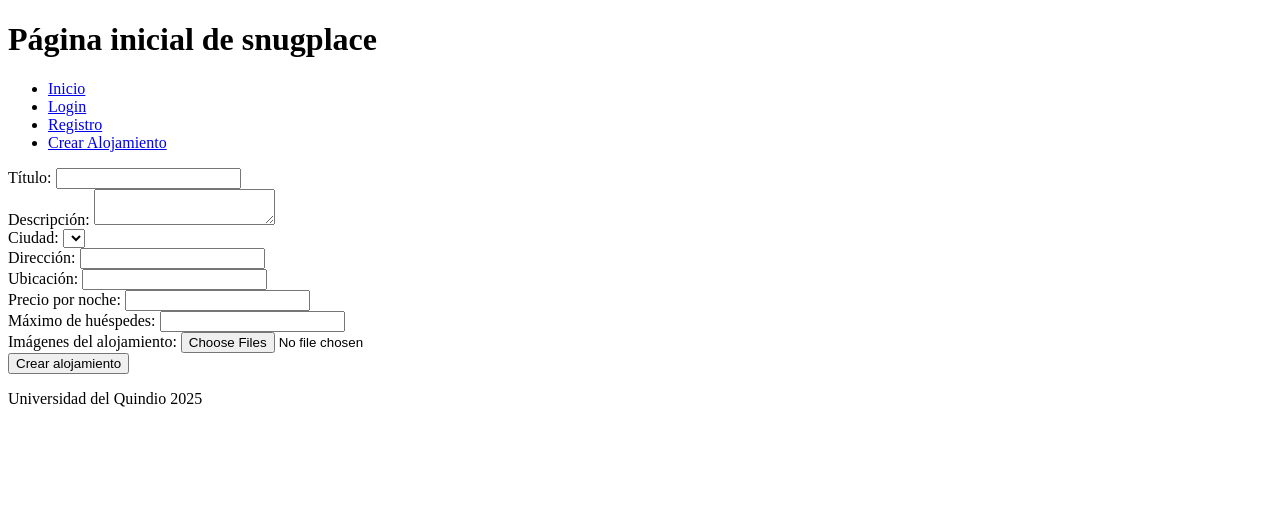
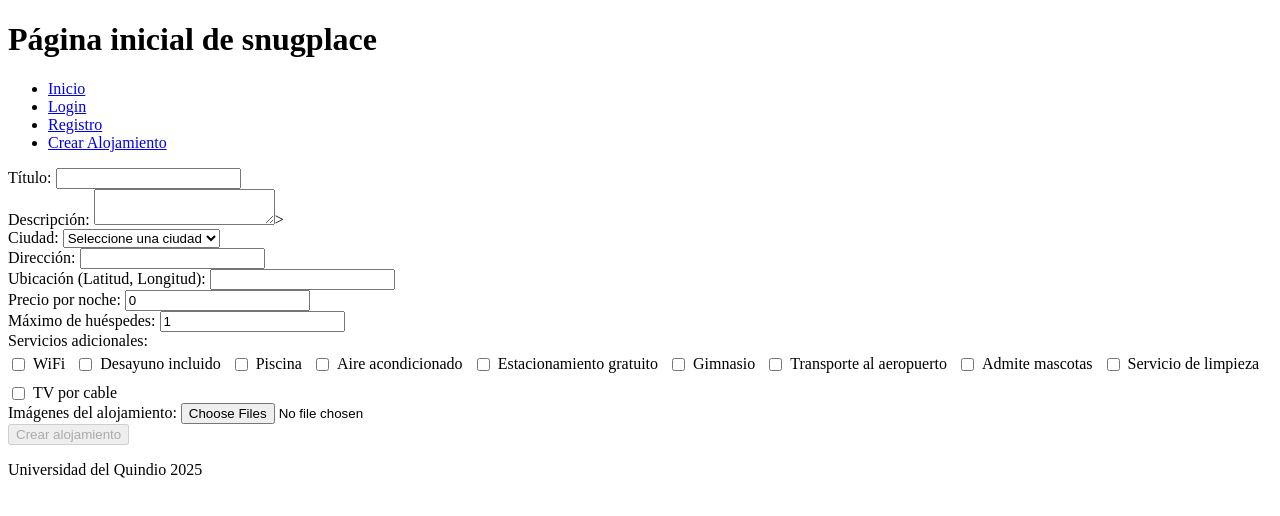
Before and after one commit to Wyllinton/SnugPlace_Front, an Angular app in the folder snugplace/: page /host/accommodations/create in a window 1280 px wide. Shown: the top 516 px of the page. Built offline with nearby package versions, Linux system fonts and the light colour scheme.

Commit message:
Layout for createAccommodation and profile forms

```diff
--- a/snugplace/src/app/pages/create-accommodation/create-accommodation.css
+++ b/snugplace/src/app/pages/create-accommodation/create-accommodation.css
@@ -0,0 +1,12 @@
+.services-container {
+  display: flex;
+  flex-wrap: wrap;
+  gap: 10px;
+  margin-top: 5px;
+}
+
+.services-container div {
+  display: flex;
+  align-items: center;
+  gap: 5px;
+}
--- a/snugplace/src/app/pages/create-accommodation/create-accommodation.html
+++ b/snugplace/src/app/pages/create-accommodation/create-accommodation.html
@@ -1,43 +1,64 @@
-<form>
+<form [formGroup]="createAccommodationForm" (ngSubmit)="createAccommodation()" novalidate>
     <div>
         <label>Título: </label>
-        <input type="text" />
+        <input type="text" formControlName="title"/>
     </div>
 
     <div>
         <label>Descripción: </label>
-        <textarea></textarea>
+        <textarea formControlName="description"></textarea>>
     </div>
 
     <div>
         <label>Ciudad: </label>
-        <select></select>
+        <select formControlName="city">
+        <option value="" disabled selected>Seleccione una ciudad</option>
+        @for (item of cities; track $index) {
+            <option value="{{item}}">{{item}}</option>
+        }
+    </select>
     </div>
 
     <div>
         <label>Dirección: </label>
-        <input type="text" />
+        <input type="text" formControlName="address" />
     </div>
 
     <div>
-        <label>Ubicación: </label>
-        <input type="text" />
+        <label>Ubicación (Latitud, Longitud): </label>
+        <input type="text" placeholder="" formControlName="location"/>
     </div>
 
     <div>
         <label>Precio por noche: </label>
-        <input type="number" />
+        <input type="number" formControlName="priceDay"/>
     </div>
 
     <div>
         <label>Máximo de huéspedes: </label>
-        <input type="number" />
+        <input type="number" formControlName="guestsCount"/>
+    </div>
+
+    <div>
+        <label>Servicios adicionales:</label>
+        <div class="services-container">
+            @for (service of servicesList; track $index) {
+            <div>
+                <input
+                    type="checkbox"
+                    [value]="service"
+                    (change)="onServiceChange($event)"
+                />
+            <label>{{ service }}</label>
+            </div>
+        }
+        </div>
     </div>
 
     <div>
         <label>Imágenes del alojamiento: </label>
-        <input type="file" multiple />
+        <input type="file" multiple (change)="onFileChange($event)"/>
     </div>
 
-    <button type="submit">Crear alojamiento</button>
+    <button type="submit" [disabled]="createAccommodationForm.invalid">Crear alojamiento</button>
 </form>
--- a/snugplace/src/app/pages/create-accommodation/create-accommodation.ts
+++ b/snugplace/src/app/pages/create-accommodation/create-accommodation.ts
@@ -1,5 +1,6 @@
 import { Component } from '@angular/core';
-import { ReactiveFormsModule } from '@angular/forms';
+import { AbstractControlOptions, FormBuilder, FormGroup, ReactiveFormsModule, Validators } from '@angular/forms';
+import { repeat } from 'rxjs';
 
 @Component({
   selector: 'app-create-accommodation',
@@ -9,4 +10,59 @@ import { ReactiveFormsModule } from '@angular/forms';
 })
 export class CreateAccommodation {
 
+  createAccommodationForm!: FormGroup;
+  selectedImages: File[] = [];
+  cities: string[];
+  servicesList: string[];
+
+  constructor(private formBuilder: FormBuilder) {
+    this.createForm();
+    this.cities = ['Bogotá', 'Medellín', 'Cali','Barranquilla','Cartagena','Bucaramanga','Pereira','Manizales','Armenia','Santa Marta','Ibagué','Neiva','Pasto'];
+    this.servicesList = ['WiFi', 'Desayuno incluido', 'Piscina', 'Aire acondicionado', 'Estacionamiento gratuito', 'Gimnasio', 'Transporte al aeropuerto', 'Admite mascotas', 'Servicio de limpieza', 'TV por cable'];
+  }
+
+  private createForm() {
+    this.createAccommodationForm = this.formBuilder.group({
+    title: ['', [Validators.required]],
+    description: ['', [Validators.required, Validators.maxLength(500)]],
+    city: ['', [Validators.required]],
+    address: ['', [Validators.required]],
+    location: ['', [Validators.required]],
+    priceDay: [0, [Validators.required, Validators.pattern(/^[0-9]+$/),Validators.min(1)]],
+    guestsCount: [1, [Validators.required, Validators.pattern(/^[0-9]+$/), Validators.min(1)]],
+    services: ['', [Validators.required]],
+    images: [[], [Validators.required]]
+  }
+  );
+  }
+
+  public createAccommodation(){
+    console.log(this.createAccommodationForm.value);
+  }
+
+  public onFileChange(event: Event) {
+    const input = event.target as HTMLInputElement;
+
+    if (input.files && input.files.length > 0) {
+      const files = Array.from(input.files);
+      this.createAccommodationForm.patchValue({ images: files });
+    }
+  }
+
+  onServiceChange(event: any) {
+    const selectedServices = this.createAccommodationForm.value.services || [];
+    const value = event.target.value;
+
+    if (event.target.checked) {
+      selectedServices.push(value);
+    } else {
+      const index = selectedServices.indexOf(value);
+      if (index !== -1) {
+        selectedServices.splice(index, 1);
+      }
+    }
+
+    this.createAccommodationForm.patchValue({ services: selectedServices });
+  }
+
 }
--- a/snugplace/src/app/pages/profile/profile.html
+++ b/snugplace/src/app/pages/profile/profile.html
@@ -1 +1,18 @@
-<p>profile works!</p>
+<form [formGroup]="profileForm" (ngSubmit)="updateProfile()">
+  <div>
+    <label>Nombre:</label>
+    <input type="text" formControlName="name">
+  </div>
+
+  <div>
+    <label>Teléfono:</label>
+    <input type="text" formControlName="phoneNumber">
+  </div>
+
+  <div>
+    <label>Descripción:</label>
+    <textarea formControlName="description"></textarea>
+  </div>
+
+  <button [disabled]="profileForm.invalid">Actualizar perfil</button>
+</form>
--- a/snugplace/src/app/pages/profile/profile.ts
+++ b/snugplace/src/app/pages/profile/profile.ts
@@ -1,11 +1,59 @@
 import { Component } from '@angular/core';
+import { FormBuilder, FormGroup, Validators, ReactiveFormsModule } from '@angular/forms';
+import { Router } from '@angular/router';
 
 @Component({
   selector: 'app-profile',
-  imports: [],
+  imports: [ReactiveFormsModule ],
   templateUrl: './profile.html',
   styleUrl: './profile.css'
 })
 export class Profile {
+  profileForm!: FormGroup;
 
+   // Data for testing purposes
+  currentUser = {
+    name: 'Juan Pérez',
+    phoneNumber: '3104567890',
+    description: 'Anfitrión apasionado por el turismo ecológico',
+    email: 'juanperez@example.com'
+  };
+
+  constructor(private fb: FormBuilder) {
+    this.createForm();
+    this.loadUserData();
+  }
+
+
+  private createForm() {
+    this.profileForm = this.fb.group({
+      name: ['', [Validators.required, Validators.minLength(3)]],
+      phoneNumber: ['', [Validators.required, Validators.maxLength(10)]],
+      description: ['', [Validators.maxLength(200)]],
+      email: [{ value: '', disabled: true }]
+    });
+  }
+
+  /** Load de data´s user authenticaded in the form */
+  private loadUserData() {
+    this.profileForm.patchValue(this.currentUser);
+  }
+
+  updateProfile() {
+    if (this.profileForm.valid) {
+      const updatedProfile = this.profileForm.getRawValue();
+      console.log('Perfil actualizado:', updatedProfile);
+
+      // Aquí puedes llamar a tu servicio para actualizar en el backend:
+      // this.userService.updateProfile(updatedProfile).subscribe(...)
+    } else {
+      console.warn('Formulario inválido. Por favor verifique los campos.');
+      this.profileForm.markAllAsTouched();
+    }
+  }
+
+  isInvalidField(field: string): boolean {
+    const control = this.profileForm.get(field);
+    return !!(control && control.invalid && (control.dirty || control.touched));
+  }
 }
```
